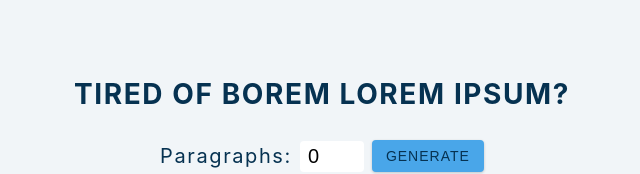
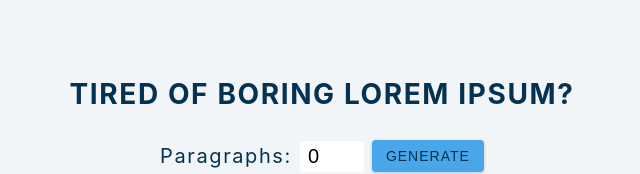
Before and after one commit to stephanieraymos/lorem-ipsum, a React (Create React App) app: page / in a window 1280 px wide. Shown: the top 174 px of the page, without its empty margins (318-958 px from the left). Built offline with nearby package versions, Linux system fonts and the light colour scheme.

Commit message:
Typo fix

```diff
--- a/src/App.js
+++ b/src/App.js
@@ -19,7 +19,7 @@ function App() {
 
   return (
     <section className="section-center">
-      <h3>Tired of borem lorem ipsum?</h3>
+      <h3>Tired of boring lorem ipsum?</h3>
       <form className="lorem-form" onSubmit={handleSubmit}>
         <label htmlFor="amount">paragraphs:</label>
         <input
```
Also changed, not shown: 1 other file (tests, documents, lock files or other folders).
